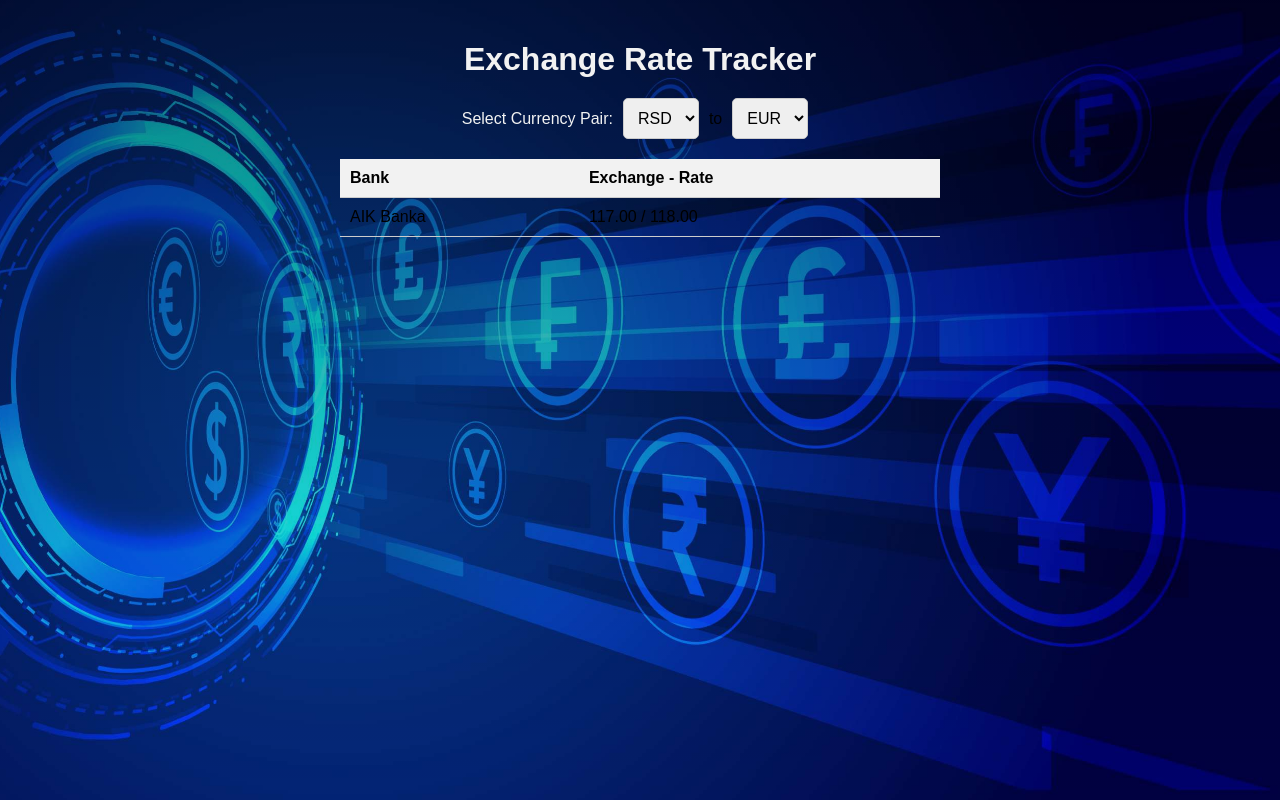
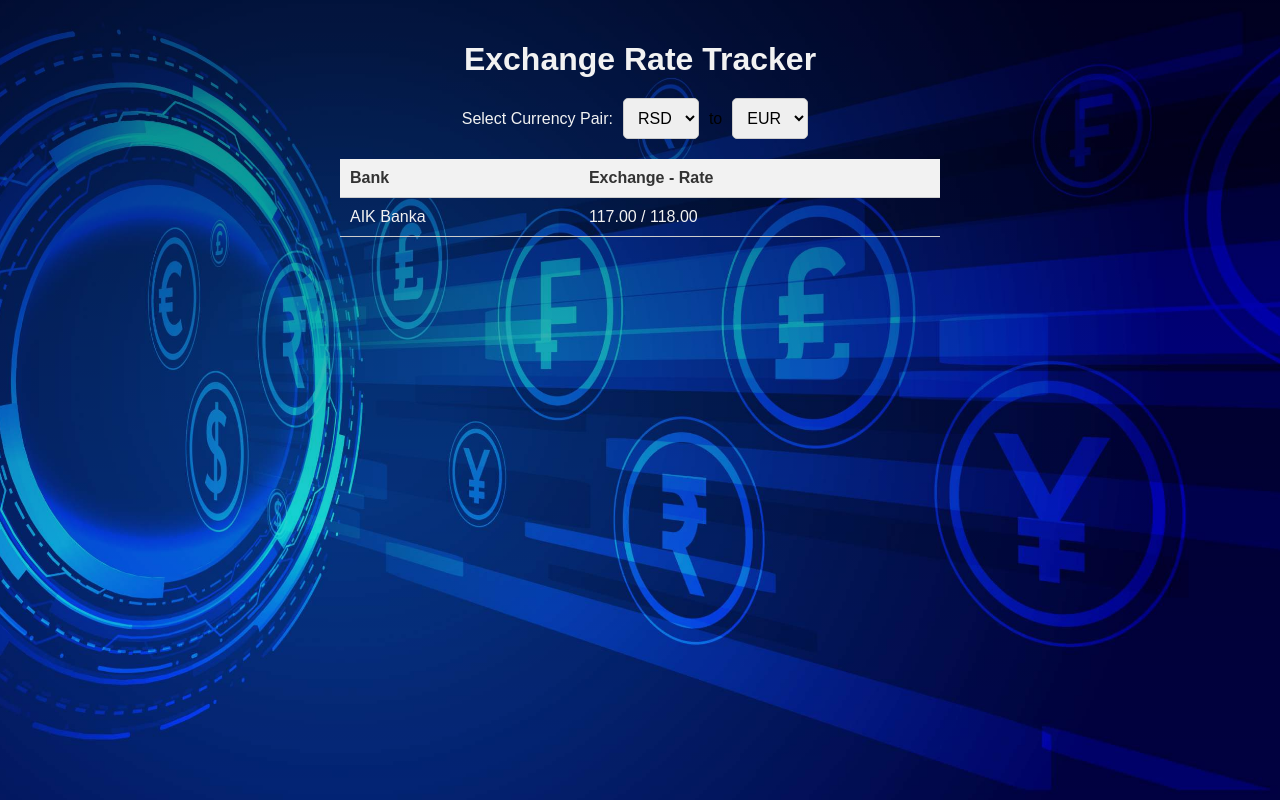
Before and after one commit to deboker/kursna-lista, a React (Vite) app: page / in a window 1280 px wide. Built offline with nearby package versions, Linux system fonts and the light colour scheme; no server answers.

Commit message:
Update table text color to #f2f2f2

```diff
--- a/src/index.css
+++ b/src/index.css
@@ -90,10 +90,12 @@ h1 {
   td {
     padding: 10px;
     border-bottom: 1px solid #ccc;
+    color: #f2f2f2;
   }
 
   :is(th) {
     background-color: #f2f2f2;
+    color: #333;
   }
 }
 
```
